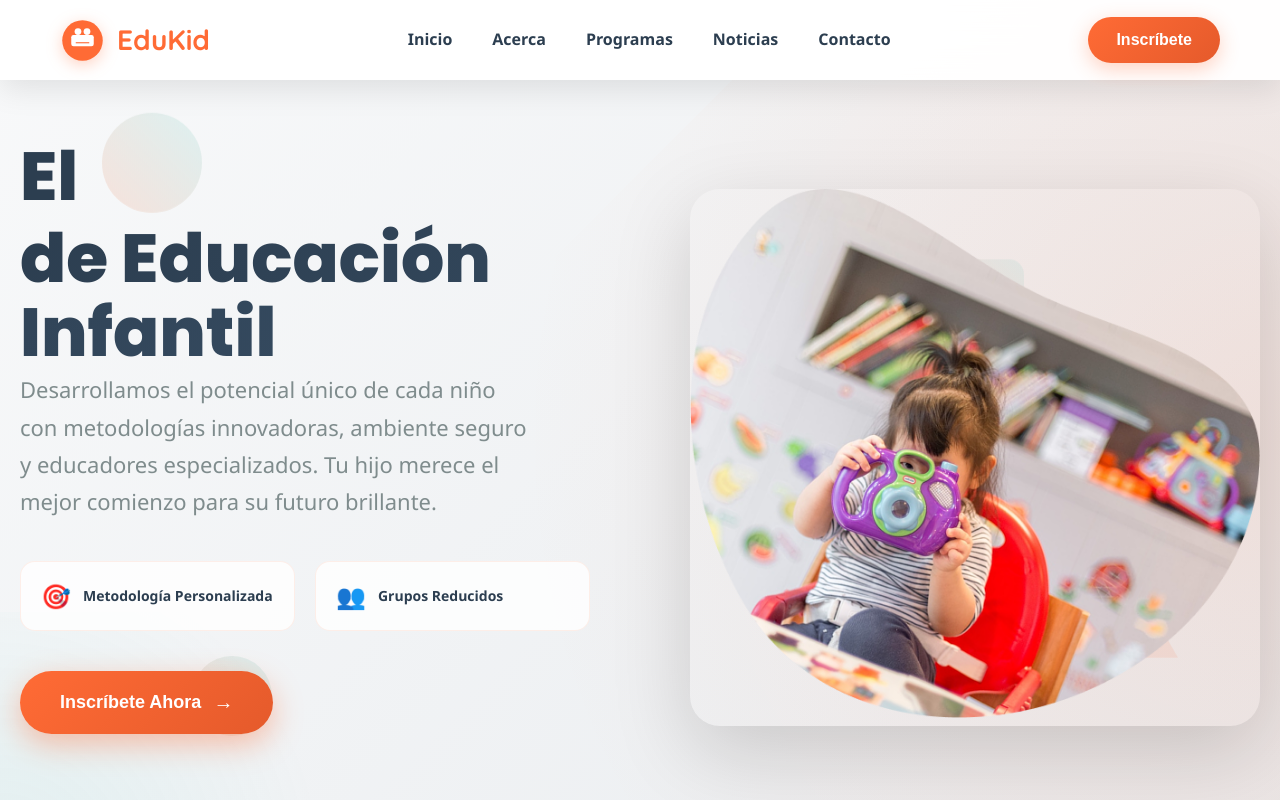
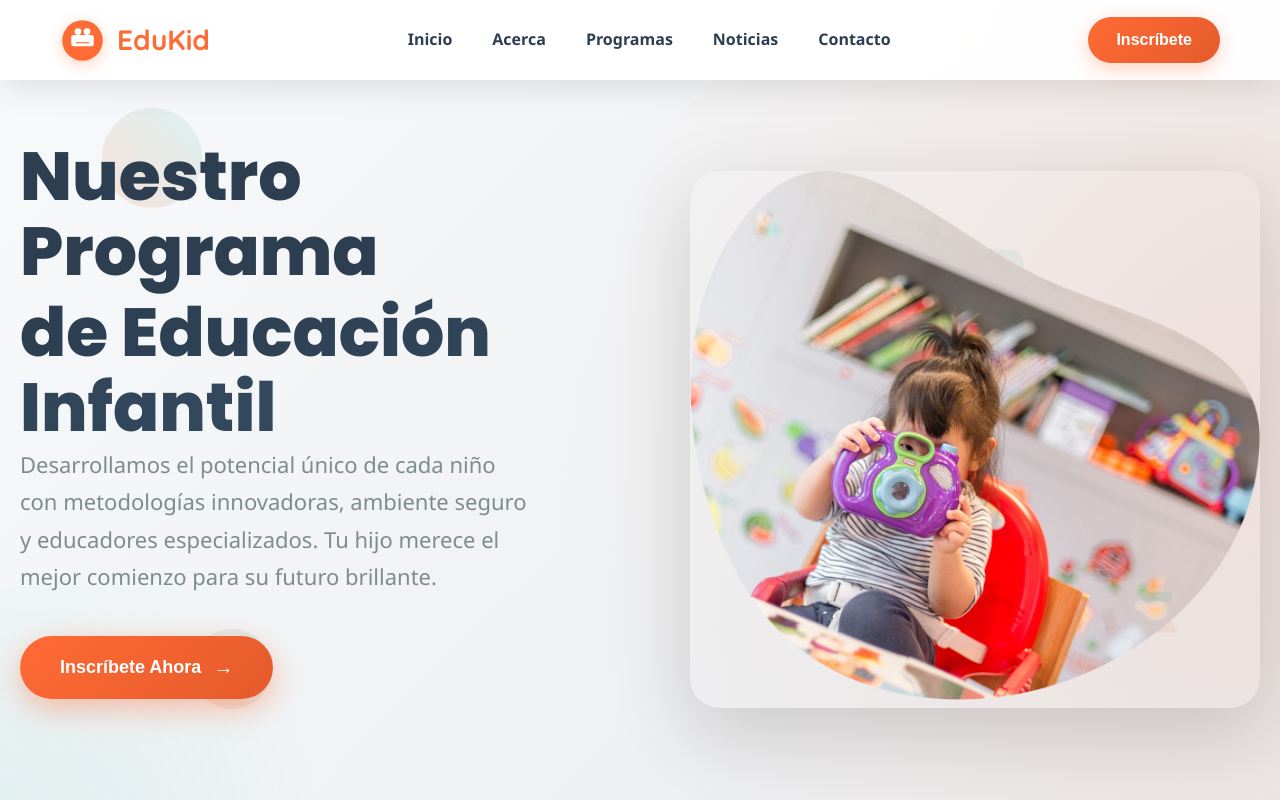
Before and after one commit to FreddyMachaca/Guarderia-System, a React (Create React App) app in the folder frontend-react/: page / in a window 1280 px wide. Shown: the top 800 px of the page. Built offline with nearby package versions, Linux system fonts and the light colour scheme; the HTML template or start-up script is replaced by a standard one.

Commit message:
Refactor Hero component

```diff
--- a/frontend-react/src/landing/components/Hero.js
+++ b/frontend-react/src/landing/components/Hero.js
@@ -11,11 +11,6 @@ const Hero = () => {
     "Más Innovador",
     "Más Divertido",
     "Más Seguro"
-  ];
-
-  const benefits = [
-    { icon: "🎯", text: "Metodología Personalizada" },
-    { icon: "👥", text: "Grupos Reducidos" },
   ];
 
   useEffect(() => {
@@ -42,7 +37,7 @@ const Hero = () => {
         <div className={`hero-content ${isVisible ? 'animate-in' : ''}`}>
 
           <h1 className="hero-title">
-            El <span className="rotating-text">
+            Nuestro Programa <span className="rotating-text">
               <span className={`text-item ${currentTextIndex === 0 ? 'active' : ''}`}>
                 {rotatingTexts[0]}
               </span>
@@ -64,15 +59,6 @@ const Hero = () => {
             ambiente seguro y educadores especializados. Tu hijo merece el mejor comienzo
             para su futuro brillante.
           </p>
-
-          <div className="benefits-preview">
-            {benefits.map((benefit, index) => (
-              <div key={index} className="benefit-item">
-                <span className="benefit-icon">{benefit.icon}</span>
-                <span className="benefit-text">{benefit.text}</span>
-              </div>
-            ))}
-          </div>
 
           <div className="hero-buttons">
             <button className="hero-btn primary">
```
